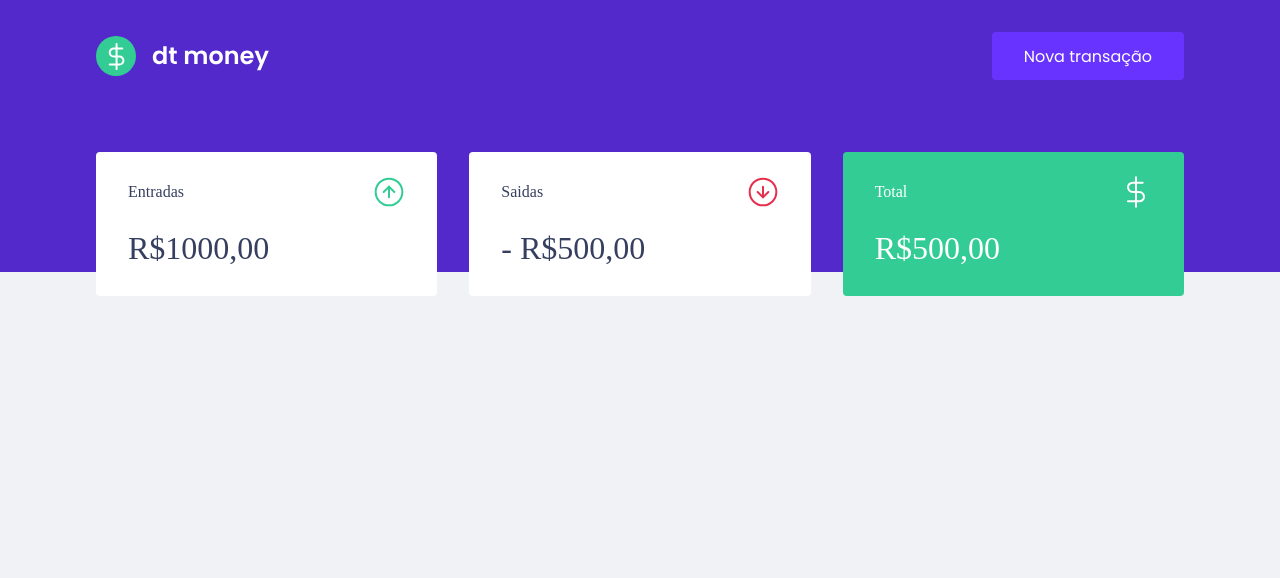
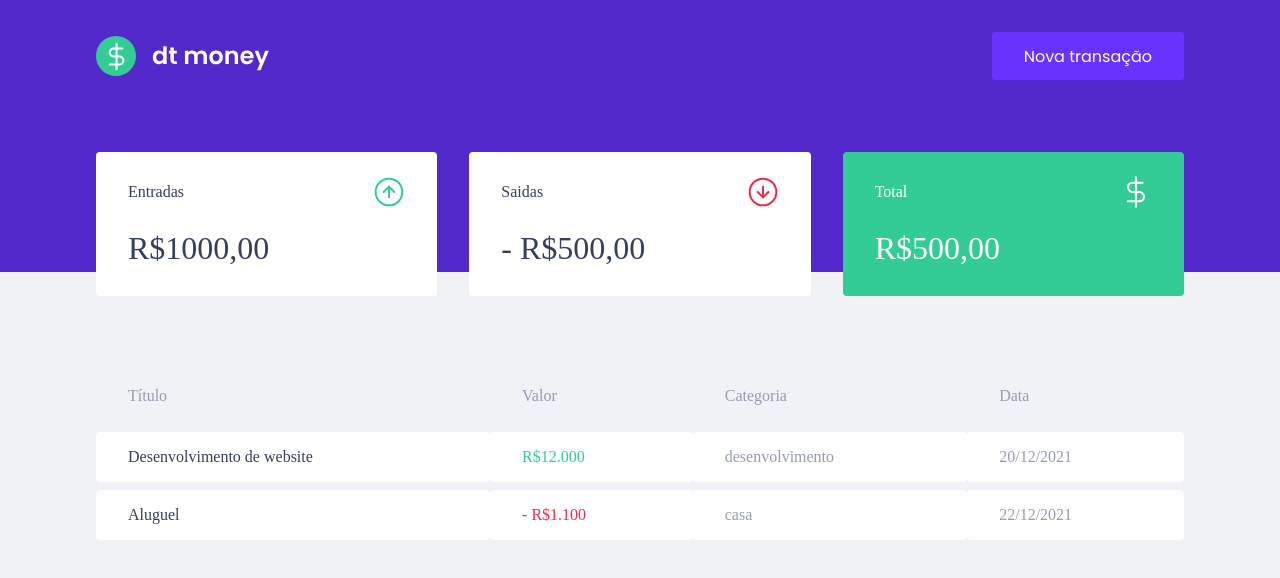
Before and after one commit to CarlosAmorim94/DTMoney, a React (Create React App) app: page / in a window 1280 px wide. Shown: the top 578 px of the page. Built offline with nearby package versions, Linux system fonts and the light colour scheme.

Commit message:
Table do dashboard finalizado

```diff
--- a/src/components/Dashboard/index.tsx
+++ b/src/components/Dashboard/index.tsx
@@ -1,12 +1,13 @@
 import React from 'react'
 import Sumary from '../Sumary'
+import { TransactionTable } from '../TransactionTable'
 import { Container } from './styles'
 
 export default function Dashboard() {
     return (
         <Container>
             <Sumary />
-
+            <TransactionTable />
         </Container>
     )
 }
--- /dev/null
+++ b/src/components/TransactionTable/index.tsx
@@ -0,0 +1,35 @@
+import React from 'react'
+import { Container } from './styles'
+
+export function TransactionTable() {
+    return (
+        <Container>
+            <table>
+                <thead>
+                    <tr>
+                        <th>Título</th>
+                        <th>Valor</th>
+                        <th>Categoria</th>
+                        <th>Data</th>
+                    </tr>
+                </thead>
+
+                <tbody>
+                        <tr>
+                            <td>Desenvolvimento de website</td>
+                            <td className="deposit">R$12.000</td>
+                            <td>desenvolvimento</td>
+                            <td>20/12/2021</td>
+                        </tr>
+                        <tr>
+                            <td>Aluguel</td>
+                            <td className="withdraw">- R$1.100</td>
+                            <td>casa</td>
+                            <td>22/12/2021</td>
+                        </tr>
+
+                    </tbody>
+            </table>
+        </Container>
+    )
+}
--- /dev/null
+++ b/src/components/TransactionTable/styles.ts
@@ -0,0 +1,38 @@
+import styled from "styled-components";
+
+export const Container = styled.div`
+    margin-top: 4rem;
+
+    table {
+        width: 100%;
+        border-spacing: 0 0.5rem;
+
+        th {
+            color: var(--text-body);
+            font-weight: 400;
+            padding: 1rem 2rem;
+            text-align: left;
+            line-height: 1.5rem;
+        }
+
+        td {
+            padding: 1rem 2rem;
+            border: 0;
+            background: var(--shape);
+            color: var(--text-body);
+            border-radius: 0.25rem;
+
+            &:first-child {
+                color: var(--text-title);
+            }
+
+            &.deposit {
+                color: var(--green);
+            }
+
+            &.withdraw {
+                color: var(--red);
+            }
+        }
+    }
+`
```
